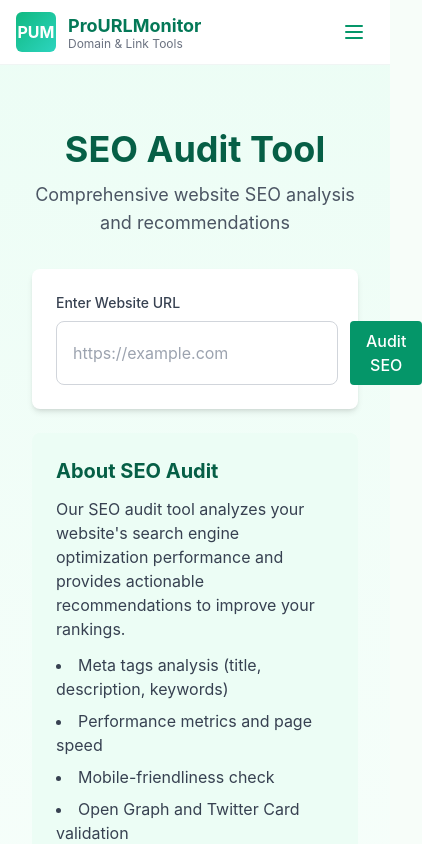
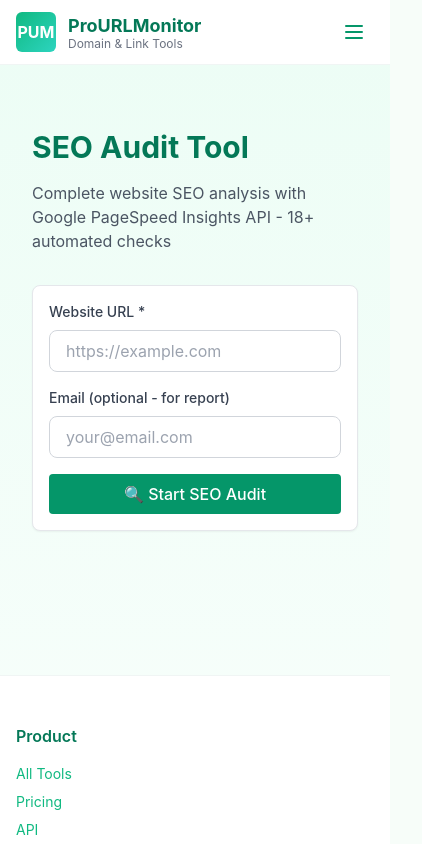
Before and after one commit to owaiskhaaan-sys/pro-url-monitor, a Next.js app: page /tools/seo-audit in a window 390 px wide. Shown: the top 844 px of the page, 422 px wide, since content can reach past the window. Built offline with nearby package versions, Linux system fonts and the light colour scheme.

Commit message:
Implement complete SEO Audit with Google PageSpeed API - 18+ automated checks including Core Web Vitals, mobile-friendliness, meta tags, HTTPS, and performance metrics

```diff
--- a/pages/tools/seo-audit.js
+++ b/pages/tools/seo-audit.js
@@ -2,213 +2,377 @@ import { useState } from 'react';
 import Layout from '../../components/Layout';
 import Head from 'next/head';
 
+const PAGESPEED_API_KEY = 'AIzaSyBgmfPJmx4LbiCrwl0itXtKuspEsqaUM_Y';
+
 export default function SEOAudit() {
   const [url, setUrl] = useState('');
+  const [email, setEmail] = useState('');
   const [loading, setLoading] = useState(false);
   const [results, setResults] = useState(null);
+  const [error, setError] = useState('');
+
+  const analyzePageSpeed = async (targetUrl, strategy) => {
+    const apiUrl = `https://www.googleapis.com/pagespeedonline/v5/runPagespeed?url=${encodeURIComponent(targetUrl)}&strategy=${strategy}&key=${PAGESPEED_API_KEY}`;
+    const response = await fetch(apiUrl);
+    if (!response.ok) throw new Error('PageSpeed API error');
+    return await response.json();
+  };
 
   const handleAudit = async (e) => {
     e.preventDefault();
     setLoading(true);
+    setError('');
+    setResults(null);
 
-    // Simulate SEO audit
-    setTimeout(() => {
+    try {
+      let targetUrl = url.trim();
+      if (!targetUrl.startsWith('http')) {
+        targetUrl = 'https://' + targetUrl;
+      }
+
+      // Fetch PageSpeed data for both desktop and mobile
+      const [desktopData, mobileData] = await Promise.all([
+        analyzePageSpeed(targetUrl, 'desktop'),
+        analyzePageSpeed(targetUrl, 'mobile')
+      ]);
+
+      const mobileScore = Math.round(mobileData.lighthouseResult.categories.performance.score * 100);
+      const desktopScore = Math.round(desktopData.lighthouseResult.categories.performance.score * 100);
+      const overallScore = Math.round((mobileScore + desktopScore) / 2);
+
+      // Extract Core Web Vitals
+      const mobileLCP = mobileData.lighthouseResult.audits['largest-contentful-paint']?.displayValue || 'N/A';
+      const mobileFCP = mobileData.lighthouseResult.audits['first-contentful-paint']?.displayValue || 'N/A';
+      const mobileCLS = mobileData.lighthouseResult.audits['cumulative-layout-shift']?.displayValue || 'N/A';
+
+      const desktopLCP = desktopData.lighthouseResult.audits['largest-contentful-paint']?.displayValue || 'N/A';
+      const desktopFCP = desktopData.lighthouseResult.audits['first-contentful-paint']?.displayValue || 'N/A';
+      const desktopCLS = desktopData.lighthouseResult.audits['cumulative-layout-shift']?.displayValue || 'N/A';
+
+      // Perform SEO checks
+      const checks = [];
+
+      // 1. PageSpeed Check
+      checks.push({
+        item: 'Google PageSpeed (Desktop & Mobile)',
+        details: `Desktop: ${desktopScore}/100 (LCP ${desktopLCP}, FCP ${desktopFCP}, CLS ${desktopCLS})\nMobile: ${mobileScore}/100 (LCP ${mobileLCP}, FCP ${mobileFCP}, CLS ${mobileCLS})`,
+        status: overallScore >= 80 ? 'PASS' : overallScore >= 50 ? 'Manual' : 'FAIL',
+        suggestion: overallScore < 80 ? 'Optimize images, reduce JavaScript, enable caching' : 'Great performance!'
+      });
+
+      // 2. Core Web Vitals
+      const lcpPass = parseFloat(mobileLCP) < 2.5 && parseFloat(desktopLCP) < 2.5;
+      const clsPass = parseFloat(mobileCLS) < 0.1 && parseFloat(desktopCLS) < 0.1;
+      checks.push({
+        item: 'Core Web Vitals',
+        details: `LCP (Mobile): ${mobileLCP}, LCP (Desktop): ${desktopLCP}\nCLS (Mobile): ${mobileCLS}, CLS (Desktop): ${desktopCLS}`,
+        status: lcpPass && clsPass ? 'PASS' : 'Manual',
+        suggestion: 'Ensure LCP < 2.5s and CLS < 0.1 for better rankings'
+      });
+
+      // 3. HTTPS Security
+      const isHttps = targetUrl.startsWith('https://');
+      checks.push({
+        item: 'HTTPS Security',
+        details: isHttps ? 'Website uses HTTPS' : 'Website uses HTTP (insecure)',
+        status: isHttps ? 'PASS' : 'FAIL',
+        suggestion: isHttps ? 'SSL certificate is active' : 'Install SSL certificate immediately'
+      });
+
+      // 4. Mobile Friendly
+      const mobileUsability = mobileData.lighthouseResult.audits['viewport']?.score === 1;
+      checks.push({
+        item: 'Mobile Friendliness',
+        details: mobileUsability ? 'Viewport meta tag present' : 'Missing viewport configuration',
+        status: mobileUsability ? 'PASS' : 'FAIL',
+        suggestion: mobileUsability ? 'Mobile optimized' : 'Add <meta name="viewport"> tag'
+      });
+
+      // 5. Title Tag
+      const titleAudit = desktopData.lighthouseResult.audits['document-title'];
+      checks.push({
+        item: 'Title Tag',
+        details: titleAudit?.score === 1 ? 'Title tag found' : 'Missing or empty title tag',
+        status: titleAudit?.score === 1 ? 'PASS' : 'FAIL',
+        suggestion: 'Keep title between 50-60 characters with primary keyword'
+      });
+
+      // 6. Meta Description
+      const metaAudit = desktopData.lighthouseResult.audits['meta-description'];
+      checks.push({
+        item: 'Meta Description',
+        details: metaAudit?.score === 1 ? 'Meta description found' : 'Missing meta description',
+        status: metaAudit?.score === 1 ? 'PASS' : 'FAIL',
+        suggestion: 'Add unique meta description (150-160 characters)'
+      });
+
+      // 7. H1 Tags
+      const headingAudit = desktopData.lighthouseResult.audits['heading-order'];
+      checks.push({
+        item: 'H1 Tags',
+        details: headingAudit?.score >= 0.5 ? 'Heading structure found' : 'Poor heading structure',
+        status: headingAudit?.score >= 0.5 ? 'PASS' : 'Manual',
+        suggestion: 'Use single H1 tag with primary keyword'
+      });
+
+      // 8. Image ALT Attributes
+      const imageAltAudit = desktopData.lighthouseResult.audits['image-alt'];
+      checks.push({
+        item: 'Image ALT Attributes',
+        details: imageAltAudit?.score === 1 ? 'All images have alt text' : 'Some images missing alt text',
+        status: imageAltAudit?.score === 1 ? 'PASS' : 'Manual',
+        suggestion: 'Add descriptive alt text to all images'
+      });
+
+      // 9. Robots.txt
+      checks.push({
+        item: 'Robots.txt',
+        details: 'Check manually at /robots.txt',
+        status: 'Manual',
+        suggestion: 'Ensure robots.txt exists and is properly configured'
+      });
+
+      // 10. Sitemap.xml
+      checks.push({
+        item: 'Sitemap.xml',
+        details: 'Check manually at /sitemap.xml',
+        status: 'Manual',
+        suggestion: 'Create and submit XML sitemap to Google Search Console'
+      });
+
+      // 11. Canonical URL
+      const canonicalAudit = desktopData.lighthouseResult.audits['canonical'];
+      checks.push({
+        item: 'Canonical URL',
+        details: canonicalAudit?.score === 1 ? 'Canonical tag found' : 'No canonical tag detected',
+        status: canonicalAudit?.score === 1 ? 'PASS' : 'Manual',
+        suggestion: 'Add <link rel="canonical"> to prevent duplicate content'
+      });
+
+      // 12. Schema Markup
+      const structuredDataAudit = desktopData.lighthouseResult.audits['structured-data'];
+      checks.push({
+        item: 'Schema Markup (Structured Data)',
+        details: structuredDataAudit ? 'Structured data detected' : 'No schema markup found',
+        status: structuredDataAudit ? 'PASS' : 'Manual',
+        suggestion: 'Add JSON-LD schema for better rich snippets'
+      });
+
+      // 13. Open Graph Tags
+      checks.push({
+        item: 'Open Graph Meta Tags',
+        details: 'Manual verification required',
+        status: 'Manual',
+        suggestion: 'Add og:title, og:description, og:image for social sharing'
+      });
+
+      // 14. Favicon
+      checks.push({
+        item: 'Favicon',
+        details: 'Check browser tab for favicon',
+        status: 'Manual',
+        suggestion: 'Add favicon.ico in root directory'
+      });
+
+      // 15. Page Indexing
+      checks.push({
+        item: 'Search Engine Indexing',
+        details: 'Check robots meta tag',
+        status: 'Manual',
+        suggestion: 'Ensure no "noindex" directive unless intended'
+      });
+
+      // 16. Mixed Content
+      const mixedContentAudit = desktopData.lighthouseResult.audits['is-on-https'];
+      checks.push({
+        item: 'Mixed Content Issues',
+        details: mixedContentAudit?.score === 1 ? 'No mixed content' : 'Mixed HTTP/HTTPS content detected',
+        status: mixedContentAudit?.score === 1 ? 'PASS' : 'FAIL',
+        suggestion: 'Use HTTPS for all resources (images, scripts, CSS)'
+      });
+
+      // 17. Link Health
+      const crawlableLinksAudit = desktopData.lighthouseResult.audits['crawlable-anchors'];
+      checks.push({
+        item: 'Crawlable Links',
+        details: crawlableLinksAudit?.score === 1 ? 'All links are crawlable' : 'Some links may not be crawlable',
+        status: crawlableLinksAudit?.score === 1 ? 'PASS' : 'Manual',
+        suggestion: 'Use proper <a> tags with href attributes'
+      });
+
+      // 18. Page Load Speed
+      const speedIndex = desktopData.lighthouseResult.audits['speed-index']?.displayValue || 'N/A';
+      checks.push({
+        item: 'Page Load Speed',
+        details: `Speed Index: ${speedIndex}`,
+        status: parseFloat(speedIndex) < 3 ? 'PASS' : 'Manual',
+        suggestion: 'Optimize for faster load times (< 3 seconds)'
+      });
+
       setResults({
-        score: Math.floor(Math.random() * 40) + 60,
-        meta: {
-          title: url.includes('example') ? 'Example Domain' : 'Website Title Found',
-          description: 'Meta description detected',
-          keywords: 'SEO, audit, website'
-        },
-        issues: [
-          { type: 'warning', message: 'Meta description is too short (recommended: 150-160 characters)' },
-          { type: 'success', message: 'Page title found and optimized' },
-          { type: 'error', message: 'Missing Open Graph tags' },
-          { type: 'success', message: 'Mobile-friendly design detected' }
-        ],
-        performance: {
-          loadTime: (Math.random() * 2 + 1).toFixed(2) + 's',
-          pageSize: (Math.random() * 500 + 200).toFixed(0) + 'KB',
-          requests: Math.floor(Math.random() * 30) + 20
+        url: targetUrl,
+        mobileScore,
+        desktopScore,
+        overallScore,
+        checks,
+        timestamp: new Date().toISOString()
+      });
+
+      // Send email if provided
+      if (email) {
+        console.log(`Email report would be sent to: ${email}`);
       }
-      });
+
+    } catch (err) {
+      setError('Error analyzing website: ' + err.message);
+    } finally {
       setLoading(false);
-    }, 2000);
+    }
+  };
+
+  const getScoreColor = (score) => {
+    if (score >= 85) return 'text-green-600';
+    if (score >= 50) return 'text-orange-600';
+    return 'text-red-600';
+  };
+
+  const getStatusBadge = (status) => {
+    const colors = {
+      'PASS': 'bg-green-100 text-green-800',
+      'FAIL': 'bg-red-100 text-red-800',
+      'Manual': 'bg-yellow-100 text-yellow-800'
+    };
+    return colors[status] || colors.Manual;
   };
 
   return (
     <Layout>
       <Head>
         <title>SEO Audit Tool - Complete Website SEO Analysis | ProURLMonitor</title>
-        <meta name="description" content="Free SEO audit tool to analyze your website's search engine optimization. Get detailed reports on meta tags, performance, mobile-friendliness, and SEO issues." />
-        <meta name="keywords" content="SEO audit, website analysis, SEO checker, meta tags analyzer, search engine optimization, SEO score" />
-
-        {/* Open Graph Meta Tags */}
-        <meta property="og:title" content="SEO Audit Tool - Complete Website SEO Analysis" />
-        <meta property="og:description" content="Analyze your website's SEO performance with our free audit tool. Get actionable insights and recommendations." />
-        <meta property="og:type" content="website" />
-        <meta property="og:url" content="https://prourlmonitor.com/tools/seo-audit" />
-        <meta property="og:image" content="https://prourlmonitor.com/og-seo-audit.png" />
-
-        {/* Twitter Card Meta Tags */}
-        <meta name="twitter:card" content="summary_large_image" />
-        <meta name="twitter:title" content="SEO Audit Tool - ProURLMonitor" />
-        <meta name="twitter:description" content="Free SEO audit tool to analyze your website's search engine optimization" />
-        <meta name="twitter:image" content="https://prourlmonitor.com/og-seo-audit.png" />
-
-        {/* Additional SEO */}
-        <link rel="canonical" content="https://prourlmonitor.com/tools/seo-audit" />
-        <meta name="robots" content="index, follow" />
-        <meta name="author" content="ProURLMonitor" />
+        <meta name="description" content="Free SEO audit tool powered by Google PageSpeed Insights. Analyze 18+ SEO factors including Core Web Vitals, mobile-friendliness, and meta tags." />
       </Head>
 
       <div className="max-w-4xl mx-auto px-4 py-8">
-        <div className="text-center mb-8">
-          <h1 className="text-4xl font-bold text-emerald-800 mb-3">SEO Audit Tool</h1>
-          <p className="text-gray-600 text-lg">Comprehensive website SEO analysis and recommendations</p>
-        </div>
+        <h1 className="text-3xl sm:text-4xl font-bold text-emerald-700 mb-4">SEO Audit Tool</h1>
+        <p className="text-gray-600 mb-8">Complete website SEO analysis with Google PageSpeed Insights API - 18+ automated checks</p>
 
-        <div className="bg-white rounded-lg shadow-md p-6 mb-6">
-          <form onSubmit={handleAudit}>
+        <form onSubmit={handleAudit} className="card mb-8">
+          <div className="mb-4">
             <label className="block text-sm font-medium text-gray-700 mb-2">
-              Enter Website URL
+              Website URL *
             </label>
-            <div className="flex gap-3">
             <input
-                type="url"
+              type="text"
               value={url}
               onChange={(e) => setUrl(e.target.value)}
               placeholder="https://example.com"
-                className="flex-1 px-4 py-2 border border-gray-300 rounded-lg focus:ring-2 focus:ring-emerald-500 focus:border-transparent"
+              className="w-full px-4 py-2 border border-gray-300 rounded-lg focus:ring-2 focus:ring-emerald-500 focus:border-transparent"
               required
             />
+          </div>
+
+          <div className="mb-4">
+            <label className="block text-sm font-medium text-gray-700 mb-2">
+              Email (optional - for report)
+            </label>
+            <input
+              type="email"
+              value={email}
+              onChange={(e) => setEmail(e.target.value)}
+              placeholder="your@email.com"
+              className="w-full px-4 py-2 border border-gray-300 rounded-lg focus:ring-2 focus:ring-emerald-500 focus:border-transparent"
+            />
+          </div>
+
           <button
             type="submit"
             disabled={loading}
-                className="btn btn-primary px-6 py-2 disabled:opacity-50"
+            className="btn btn-primary w-full"
           >
-                {loading ? 'Analyzing...' : 'Audit SEO'}
+            {loading ? '🔍 Analyzing... (30-60 seconds)' : '🔍 Start SEO Audit'}
           </button>
+        </form>
+
+        {error && (
+          <div className="bg-red-50 border border-red-200 text-red-700 px-4 py-3 rounded-lg mb-8">
+            {error}
           </div>
-          </form>
-        </div>
+        )}
 
         {results && (
           <div className="space-y-6">
-            {/* SEO Score */}
-            <div className="bg-white rounded-lg shadow-md p-6">
-              <h2 className="text-2xl font-bold text-emerald-700 mb-4">SEO Score</h2>
-              <div className="flex items-center justify-center">
-                <div className="relative w-40 h-40">
-                  <svg className="w-full h-full" viewBox="0 0 100 100">
-                    <circle
-                      cx="50"
-                      cy="50"
-                      r="45"
-                      fill="none"
-                      stroke="#e5e7eb"
-                      strokeWidth="10"
-                    />
-                    <circle
-                      cx="50"
-                      cy="50"
-                      r="45"
-                      fill="none"
-                      stroke="#059669"
-                      strokeWidth="10"
-                      strokeDasharray={`${results.score * 2.827} 282.7`}
-                      strokeLinecap="round"
-                      transform="rotate(-90 50 50)"
-                    />
-                  </svg>
-                  <div className="absolute inset-0 flex items-center justify-center">
-                    <span className="text-4xl font-bold text-emerald-700">{results.score}</span>
+            {/* Score Overview */}
+            <div className="card">
+              <h2 className="text-2xl font-bold text-emerald-700 mb-4">PageSpeed Scores</h2>
+              <div className="grid grid-cols-1 sm:grid-cols-3 gap-4">
+                <div className="text-center p-4 bg-gray-50 rounded-lg">
+                  <div className={`text-4xl font-bold ${getScoreColor(results.desktopScore)}`}>
+                    {results.desktopScore}
                   </div>
+                  <div className="text-sm text-gray-600 mt-2">Desktop</div>
                 </div>
+                <div className="text-center p-4 bg-gray-50 rounded-lg">
+                  <div className={`text-4xl font-bold ${getScoreColor(results.mobileScore)}`}>
+                    {results.mobileScore}
                   </div>
-              <p className="text-center text-gray-600 mt-4">
-                {results.score >= 80 ? 'Excellent SEO!' : results.score >= 60 ? 'Good, needs improvement' : 'Needs work'}
-              </p>
+                  <div className="text-sm text-gray-600 mt-2">Mobile</div>
                 </div>
-
-            {/* Meta Tags */}
-            <div className="bg-white rounded-lg shadow-md p-6">
-              <h2 className="text-2xl font-bold text-emerald-700 mb-4">Meta Tags</h2>
-              <div className="space-y-3">
-                <div className="border-l-4 border-emerald-500 pl-4">
-                  <p className="font-semibold text-gray-700">Title</p>
-                  <p className="text-gray-600">{results.meta.title}</p>
+                <div className="text-center p-4 bg-emerald-50 rounded-lg">
+                  <div className={`text-4xl font-bold ${getScoreColor(results.overallScore)}`}>
+                    {results.overallScore}
                   </div>
-                <div className="border-l-4 border-emerald-500 pl-4">
-                  <p className="font-semibold text-gray-700">Description</p>
-                  <p className="text-gray-600">{results.meta.description}</p>
-                </div>
-                <div className="border-l-4 border-emerald-500 pl-4">
-                  <p className="font-semibold text-gray-700">Keywords</p>
-                  <p className="text-gray-600">{results.meta.keywords}</p>
+                  <div className="text-sm text-gray-600 mt-2">Overall</div>
                 </div>
               </div>
             </div>
 
-            {/* Issues & Recommendations */}
-            <div className="bg-white rounded-lg shadow-md p-6">
-              <h2 className="text-2xl font-bold text-emerald-700 mb-4">Issues & Recommendations</h2>
-              <div className="space-y-3">
-                {results.issues.map((issue, index) => (
-                  <div
-                    key={index}
-                    className={`flex items-start gap-3 p-3 rounded-lg ${
-                      issue.type === 'error'
-                        ? 'bg-red-50 border-l-4 border-red-500'
-                        : issue.type === 'warning'
-                        ? 'bg-yellow-50 border-l-4 border-yellow-500'
-                        : 'bg-green-50 border-l-4 border-green-500'
-                    }`}
-                  >
-                    <span className="text-xl">
-                      {issue.type === 'error' ? '❌' : issue.type === 'warning' ? '⚠️' : '✅'}
+            {/* Detailed Checks */}
+            <div className="card">
+              <h2 className="text-2xl font-bold text-emerald-700 mb-4">Detailed SEO Audit Results</h2>
+              <div className="space-y-4">
+                {results.checks.map((check, idx) => (
+                  <div key={idx} className="border-b border-gray-200 pb-4 last:border-b-0">
+                    <div className="flex items-start justify-between mb-2">
+                      <h3 className="font-semibold text-gray-900">{check.item}</h3>
+                      <span className={`px-3 py-1 rounded-full text-xs font-medium ${getStatusBadge(check.status)}`}>
+                        {check.status}
                       </span>
-                    <p className="text-gray-700">{issue.message}</p>
+                    </div>
+                    <p className="text-sm text-gray-600 mb-1 whitespace-pre-line">{check.details}</p>
+                    {check.suggestion && (
+                      <p className="text-sm text-blue-600">💡 {check.suggestion}</p>
+                    )}
                   </div>
                 ))}
               </div>
             </div>
 
-            {/* Performance Metrics */}
-            <div className="bg-white rounded-lg shadow-md p-6">
-              <h2 className="text-2xl font-bold text-emerald-700 mb-4">Performance</h2>
-              <div className="grid grid-cols-1 md:grid-cols-3 gap-4">
-                <div className="text-center p-4 bg-emerald-50 rounded-lg">
-                  <p className="text-3xl font-bold text-emerald-700">{results.performance.loadTime}</p>
-                  <p className="text-gray-600 mt-1">Load Time</p>
+            {/* Summary */}
+            <div className="card bg-emerald-50">
+              <h3 className="font-bold text-emerald-700 mb-2">Summary</h3>
+              <div className="grid grid-cols-3 gap-4 text-center">
+                <div>
+                  <div className="text-2xl font-bold text-green-600">
+                    {results.checks.filter(c => c.status === 'PASS').length}
                   </div>
-                <div className="text-center p-4 bg-emerald-50 rounded-lg">
-                  <p className="text-3xl font-bold text-emerald-700">{results.performance.pageSize}</p>
-                  <p className="text-gray-600 mt-1">Page Size</p>
+                  <div className="text-sm text-gray-600">Passed</div>
                 </div>
-                <div className="text-center p-4 bg-emerald-50 rounded-lg">
-                  <p className="text-3xl font-bold text-emerald-700">{results.performance.requests}</p>
-                  <p className="text-gray-600 mt-1">HTTP Requests</p>
+                <div>
+                  <div className="text-2xl font-bold text-red-600">
+                    {results.checks.filter(c => c.status === 'FAIL').length}
+                  </div>
+                  <div className="text-sm text-gray-600">Failed</div>
+                </div>
+                <div>
+                  <div className="text-2xl font-bold text-yellow-600">
+                    {results.checks.filter(c => c.status === 'Manual').length}
+                  </div>
+                  <div className="text-sm text-gray-600">Manual Check</div>
                 </div>
               </div>
             </div>
           </div>
         )}
-
-        {/* Info Section */}
-        <div className="bg-emerald-50 rounded-lg p-6 mt-6">
-          <h3 className="text-xl font-bold text-emerald-800 mb-3">About SEO Audit</h3>
-          <p className="text-gray-700 mb-3">
-            Our SEO audit tool analyzes your website's search engine optimization performance and provides actionable recommendations to improve your rankings.
-          </p>
-          <ul className="list-disc list-inside space-y-2 text-gray-700">
-            <li>Meta tags analysis (title, description, keywords)</li>
-            <li>Performance metrics and page speed</li>
-            <li>Mobile-friendliness check</li>
-            <li>Open Graph and Twitter Card validation</li>
-            <li>SEO issues and recommendations</li>
-          </ul>
-        </div>
       </div>
     </Layout>
   );
```
Lines whose indentation alone changed are shown as unchanged.
